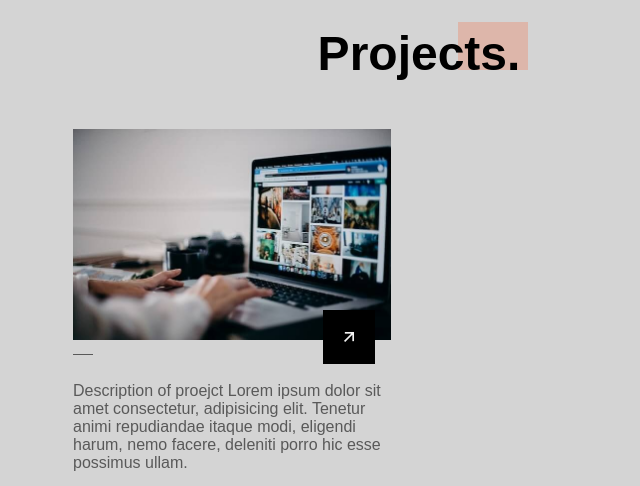
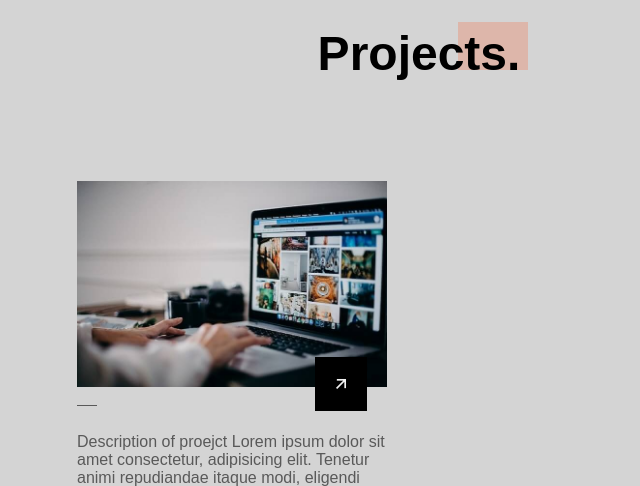
Before and after one commit to neeraj-gs/PortFolio-Website, a plain HTML site: page index.html in a window 1280 px wide. Shown: the part 1830-2316 px from the top of the page, without its empty margins (221-861 px from the left). Drawn offline with nearby package versions, Linux system fonts and the light colour scheme; a web font is replaced by a local one.

Commit message:
Added Projects styling for larger screens

```diff
--- a/assets/css/styles.css
+++ b/assets/css/styles.css
@@ -1404,5 +1404,25 @@ body.dark-theme{
     font-size: 1.5rem;
   }
 
+  .projects__container{
+    grid-template-columns: repeat(3.352px);
+    padding-block: 3rem 1rem;
+  }
+
+  .projects__card{
+    padding: 1.25rem 1.25rem 2.5rem;
+  }
+  .projects__image{
+    margin-bottom: 1rem;
+
+  }
+  .projects__content{
+    margin-bottom: 2rem;
+  }
+  .projects__button{
+    right: 1.25rem;
+  }
+
+
 
 }
```
